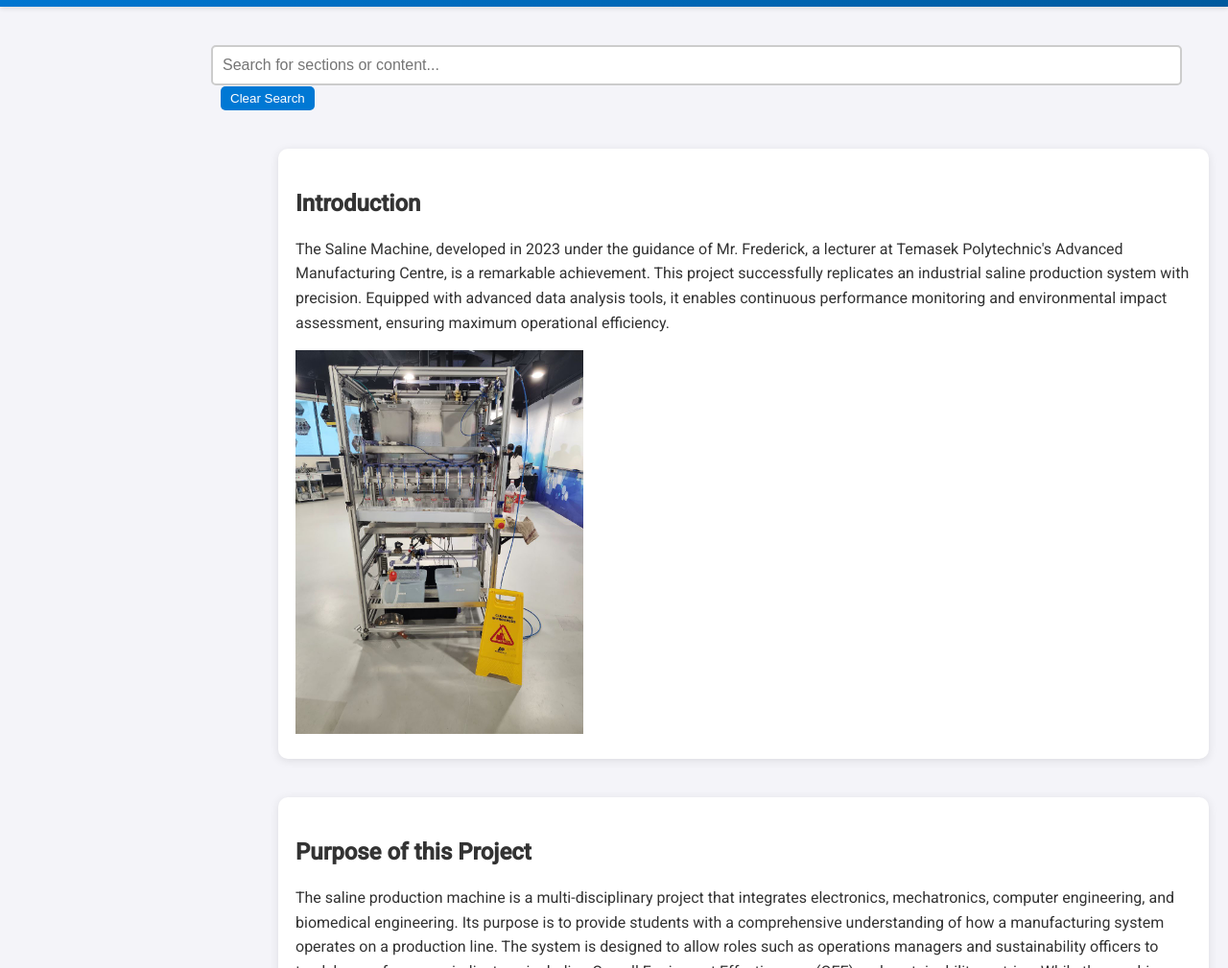
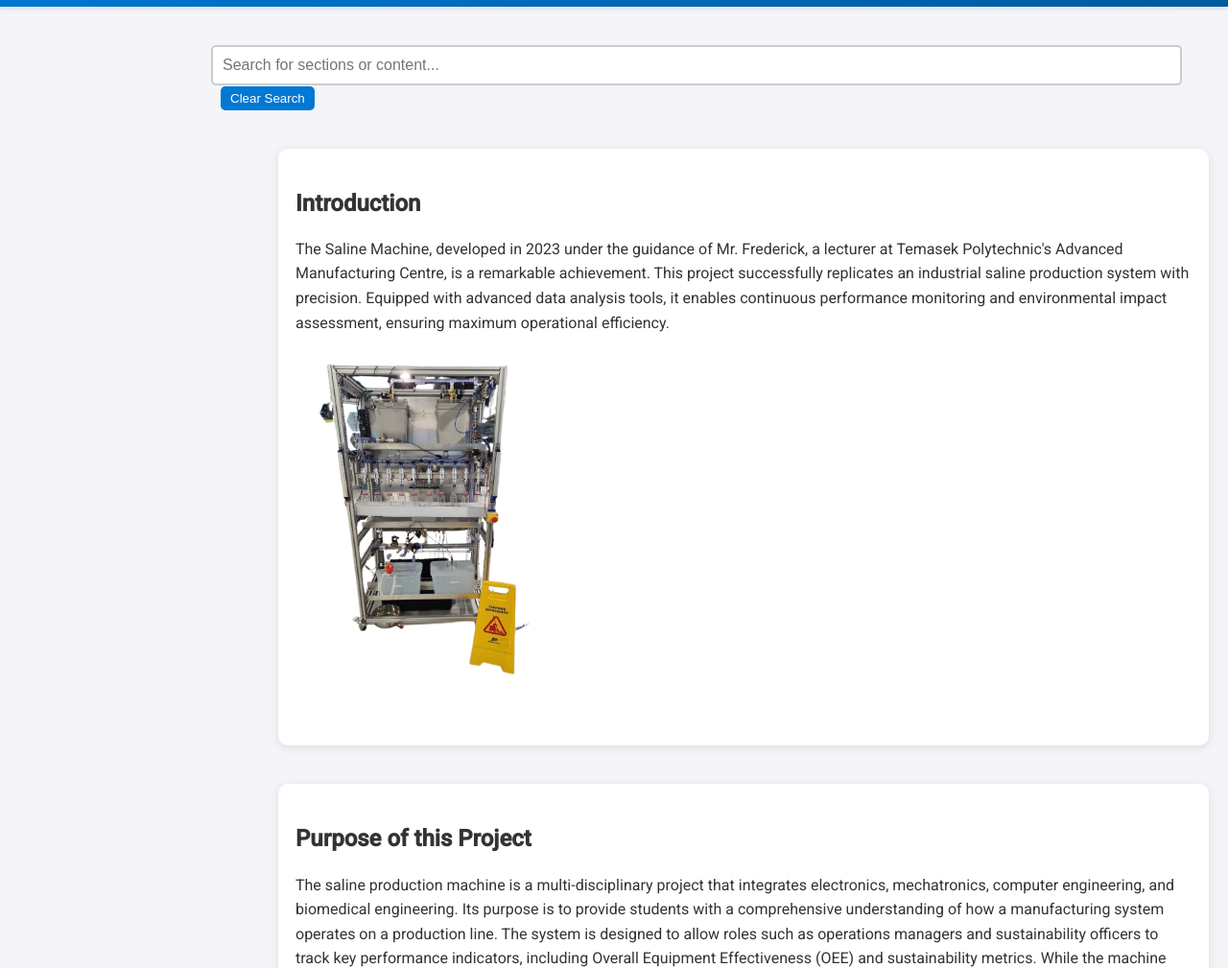
Before and after one commit to Juncheng112/Webiste, a plain HTML site: page index.html in a window 1280 px wide. Shown: the part 91-1100 px from the top of the page at 96% size. Drawn offline with Linux system fonts and the light colour scheme.

Commit message:
changes3

```diff
--- a/index.html
+++ b/index.html
@@ -34,7 +34,7 @@
                     ensuring maximum operational efficiency.
                 </p>
                 <!-- Adding the image here -->
-                <img src="Saline_image.jpg" alt="Saline Machine" width="300">
+                <img src="Saline_image.png" alt="Saline Machine" width="290">
             </section>
         </div>
 
```
Also changed, not shown: Saline_image.jpg (deleted), Saline_image.png (added).
